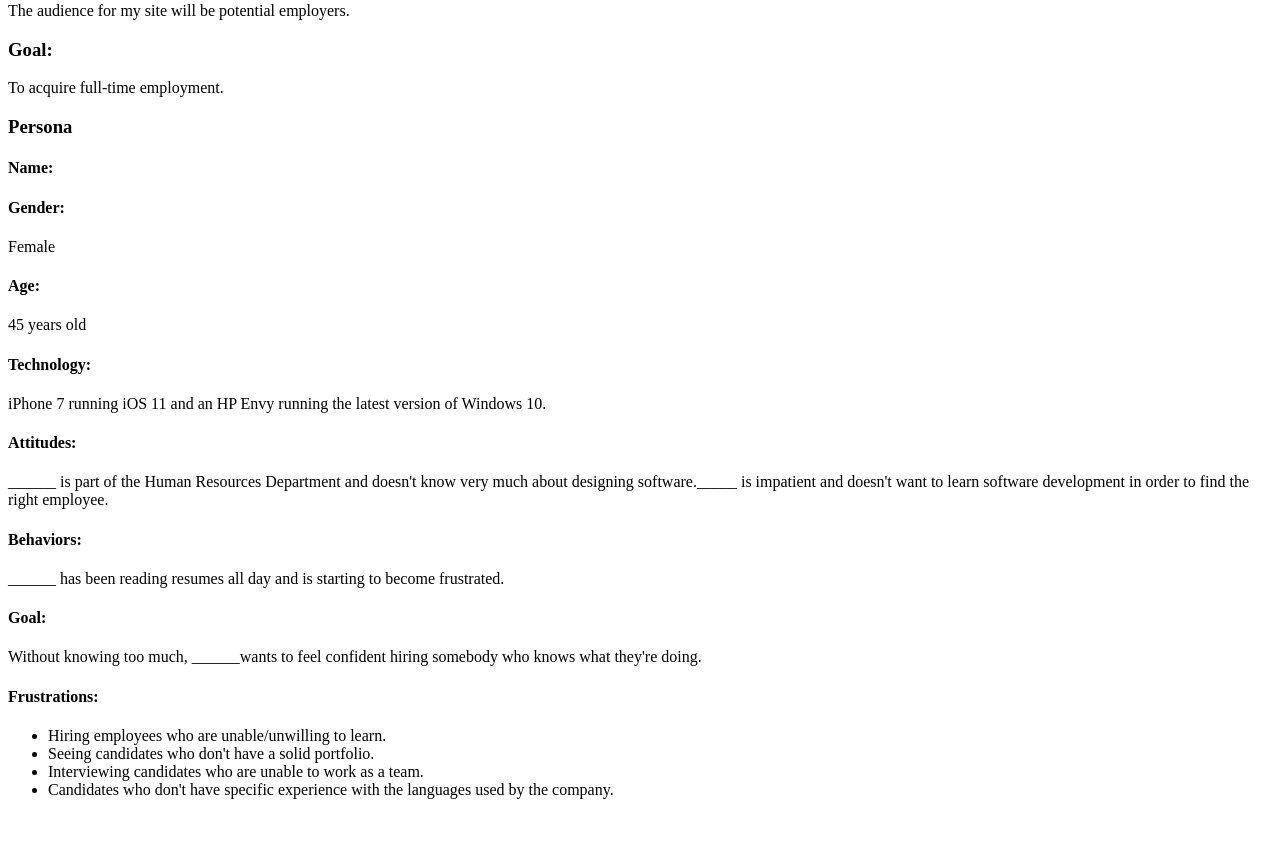
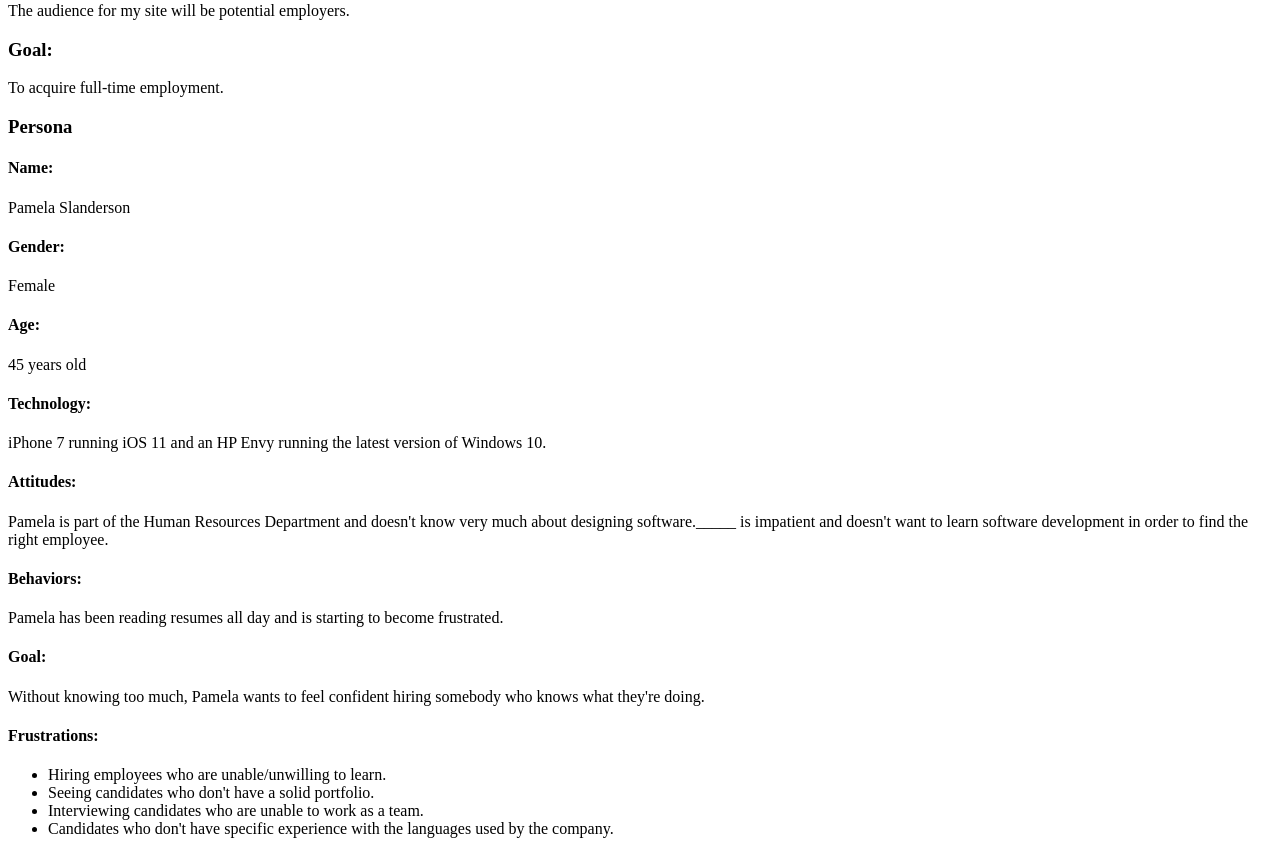
Before and after one commit to jticer4/my-pwp-james, a PHP site: page /milestone-1.php in a window 1280 px wide. Shown: the part 135-989 px from the top of the page. Before the commit the page ends 934 px from the top, so only its background shows below. Run offline with PHP 8.4, Linux system fonts and the light colour scheme.

Commit message:
added my persona's name in

```diff
--- a/public_html/documentation/milestone-1.php
+++ b/public_html/documentation/milestone-1.php
@@ -13,7 +13,7 @@
 			<p>To acquire full-time employment. </p>
 		<h3>Persona</h3>
 			<h4>Name:</h4>
-				<p></p>
+				<p>Pamela Slanderson</p>
 			<h4>Gender:</h4>
 				<p>Female</p>
 			<h4>Age:</h4>
@@ -21,12 +21,12 @@
 			<h4>Technology:</h4>
 				<p>iPhone 7 running iOS 11 and an HP Envy running the latest version of Windows 10.</p>
 			<h4>Attitudes:</h4>
-				<p>______ is part of the Human Resources Department and doesn't know very much about designing software._____ is
+				<p>Pamela is part of the Human Resources Department and doesn't know very much about designing software._____ is
 					impatient and doesn't want to learn software development in order to find the right employee.</p>
 			<h4>Behaviors:</h4>
-				<p>______ has been reading resumes all day and is starting to become frustrated.</p>
+				<p>Pamela has been reading resumes all day and is starting to become frustrated.</p>
 			<h4>Goal:</h4>
-				<p>Without knowing too much, ______wants to feel confident hiring somebody who knows what they're doing.</p>
+				<p>Without knowing too much, Pamela wants to feel confident hiring somebody who knows what they're doing.</p>
 			<h4>Frustrations:</h4>
 				<ul>
 					<li>Hiring employees who are unable/unwilling to learn.</li>
```
